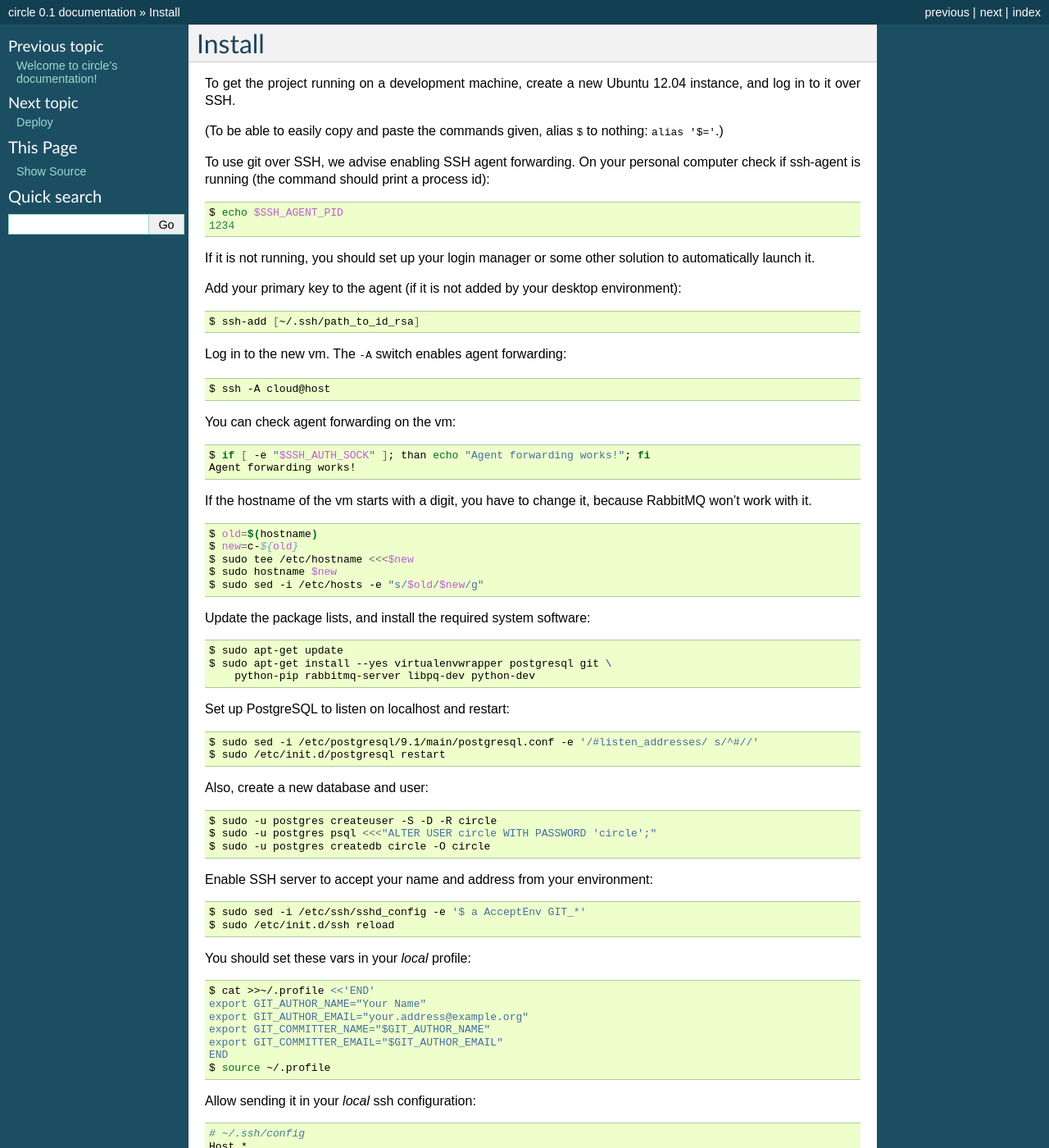
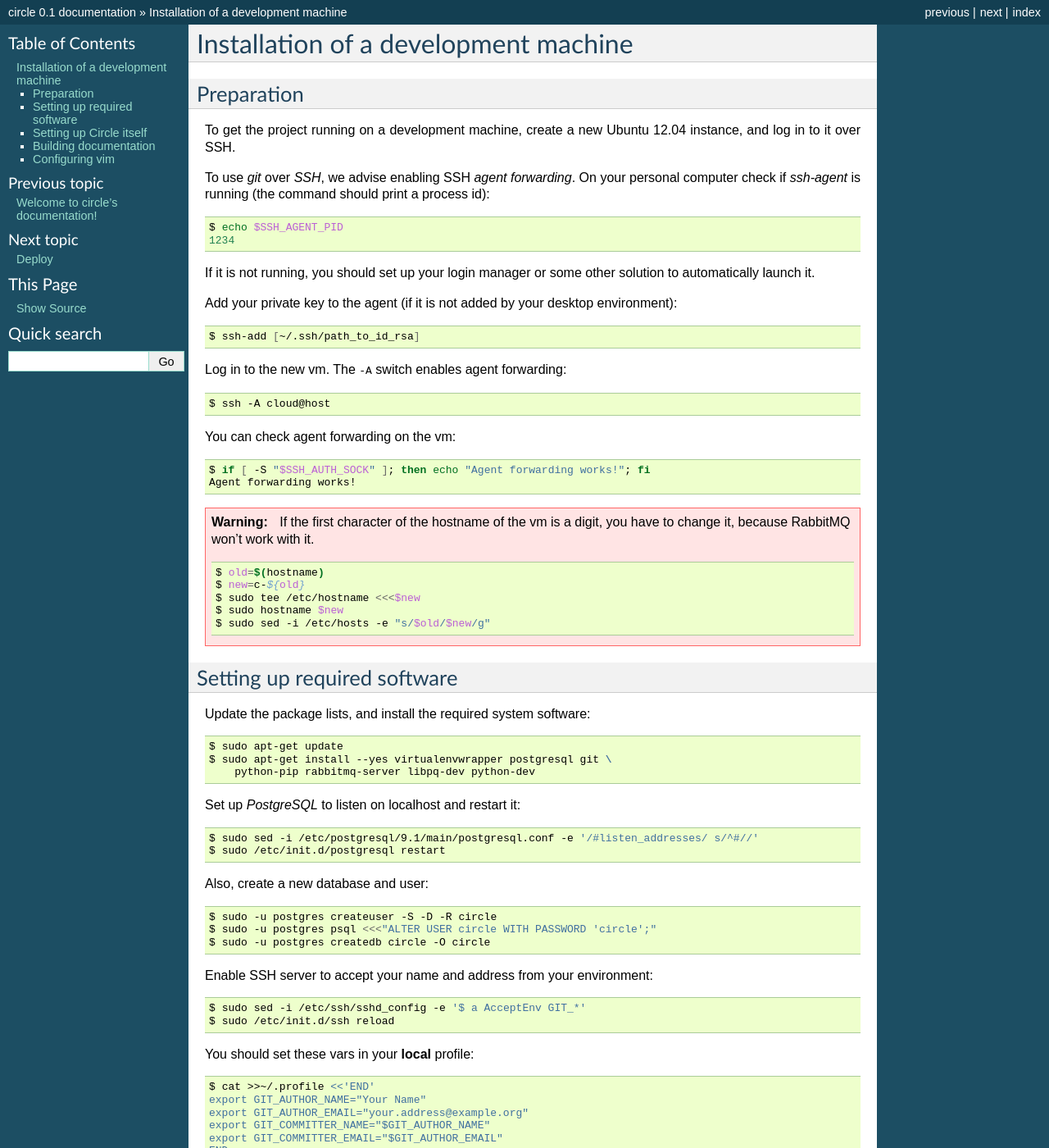
Before and after one commit to NeoCIRCLE/neocircle, a Sphinx documentation site: the page built from docs/install.rst, in a window 1280 px wide and 1400 px high. Shown: the whole window at 82% size. Built offline with Sphinx 7.4.7, drawn with Linux system fonts in a browser that asks for light colours; some of the changed text lies outside the part shown.

Commit message:
docs: update install page

```diff
--- a/docs/install.rst
+++ b/docs/install.rst
@@ -1,18 +1,17 @@
-Install
-=========
+Installation of a development machine
+=====================================
 
 .. highlight:: bash
 
+Preparation
+-----------
 
 To get the project running on a development machine, create a new Ubuntu 12.04
 instance, and log in to it over SSH.
 
-(To be able to easily copy and paste the commands given, alias :kbd:`$` to nothing:
-:kbd:`alias '$='`.)
 
-
-To use git over SSH, we advise enabling SSH agent forwarding.
-On your personal computer check if ssh-agent is running (the command should
+To use *git* over *SSH*, we advise enabling SSH *agent forwarding*.
+On your personal computer check if *ssh-agent* is running (the command should
 print a process id)::
 
   $ echo $SSH_AGENT_PID
@@ -21,7 +20,7 @@ print a process id)::
 If it is not running, you should set up your login manager or some other
 solution to automatically launch it.
 
-Add your primary key to the agent (if it is not added by your desktop
+Add your private key to the agent (if it is not added by your desktop
 environment)::
 
   $ ssh-add [~/.ssh/path_to_id_rsa]
@@ -32,17 +31,21 @@ Log in to the new vm. The :kbd:`-A` switch enables agent forwarding::
 
 You can check agent forwarding on the vm::
 
-  $ if [ -e "$SSH_AUTH_SOCK" ]; than echo "Agent forwarding works!"; fi
+  $ if [ -S "$SSH_AUTH_SOCK" ]; then echo "Agent forwarding works!"; fi
   Agent forwarding works!
 
-If the hostname of the vm starts with a digit, you have to change it, because
-RabbitMQ won't work with it. ::
+.. warning::
+  If the first character of the hostname of the vm is a digit, you have to
+  change it, because RabbitMQ won't work with it. ::
 
-  $ old=$(hostname)
-  $ new=c-${old}
-  $ sudo tee /etc/hostname <<<$new
-  $ sudo hostname $new
-  $ sudo sed -i /etc/hosts -e "s/$old/$new/g"
+    $ old=$(hostname)
+    $ new=c-${old}
+    $ sudo tee /etc/hostname <<<$new
+    $ sudo hostname $new
+    $ sudo sed -i /etc/hosts -e "s/$old/$new/g"
+
+Setting up required software
+----------------------------
 
 Update the package lists, and install the required system software::
 
@@ -50,7 +53,7 @@ Update the package lists, and install the required system software::
   $ sudo apt-get install --yes virtualenvwrapper postgresql git \
       python-pip rabbitmq-server libpq-dev python-dev
 
-Set up PostgreSQL to listen on localhost and restart::
+Set up *PostgreSQL* to listen on localhost and restart it::
 
   $ sudo sed -i /etc/postgresql/9.1/main/postgresql.conf -e '/#listen_addresses/ s/^#//'
   $ sudo /etc/init.d/postgresql restart
@@ -66,7 +69,7 @@ Enable SSH server to accept your name and address from your environment::
   $ sudo sed -i /etc/ssh/sshd_config -e '$ a AcceptEnv GIT_*'
   $ sudo /etc/init.d/ssh reload
 
-You should set these vars in your *local* profile::
+You should set these vars in your **local** profile::
 
   $ cat >>~/.profile <<'END'
   export GIT_AUTHOR_NAME="Your Name"
@@ -76,23 +79,26 @@ You should set these vars in your *local* profile::
   END
   $ source ~/.profile
 
-Allow sending it in your *local* ssh configuration::
+Allow sending it in your **local** ssh configuration::
 
-  # ~/.ssh/config
+  # Content of ~/.ssh/config:
   Host *
     SendEnv GIT_*
 
+Setting up Circle itself
+------------------------
 
 Clone the git repository::
 
   $ git clone git@git.cloud.ik.bme.hu:circle/cloud.git circle
 
-Set up virtualenvwrapper and the virtual environment for the project::
+Set up *virtualenvwrapper* and the *virtual Python environment* for the
+project::
 
   $ source /etc/bash_completion.d/virtualenvwrapper
   $ mkvirtualenv circle
 
-Set up default settings and activate the virtual environment::
+Set up default Circle configuration and activate the virtual environment::
 
   $ cat >>/home/cloud/.virtualenvs/circle/bin/postactivate <<END
   export DJANGO_SETTINGS_MODULE=circle.settings.local
@@ -105,7 +111,7 @@ Set up default settings and activate the virtual environment::
   $ workon circle
   $ cd ~/circle
 
-Install the required python libraries to the virtual environment::
+Install the required Python libraries to the virtual environment::
 
   $ pip install -r requirements/local.txt
 
@@ -118,11 +124,38 @@ You can now start the development server::
 
   $ circle/manage.py runserver '[::]:8080'
 
-To build the docs, install make, go to the docs folder, and run the building
-process. You might also want to serve it with Python's development server::
+Building documentation
+----------------------
+
+To build the *docs*, install *make*, go to the docs folder, and run the building
+process. ::
 
   $ sudo apt-get install make
   $ cd ~/circle/docs/
   $ make html
+
+You might also want to serve the generated docs with Python's development
+server::
+
   $ cd _build/html
   $ python -m SimpleHTTPServer 8080
+
+Configuring vim
+---------------
+
+To follow the coding style of the project more easily, you might want to
+configure vim like we do::
+
+  $ mkdir -p ~/.vim/autoload ~/.vim/bundle
+  $ curl -Sso ~/.vim/autoload/pathogen.vim \
+  $     https://raw.github.com/tpope/vim-pathogen/master/autoload/pathogen.vim
+  $ cd ~/.vim; mkdir -p bundle; cd bundle && git clone \
+  $     git://github.com/klen/python-mode.git
+  $ cat >>~/.vimrc <<END
+      filetype off
+      call pathogen#infect()
+      call pathogen#helptags()
+      filetype plugin indent on
+      syntax on
+  END
+  $ sudo pip install pyflakes rope pep8 mccabe
```
